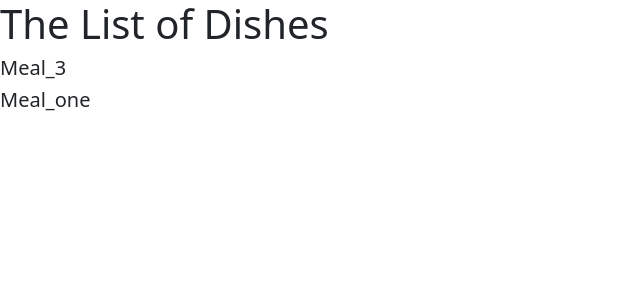
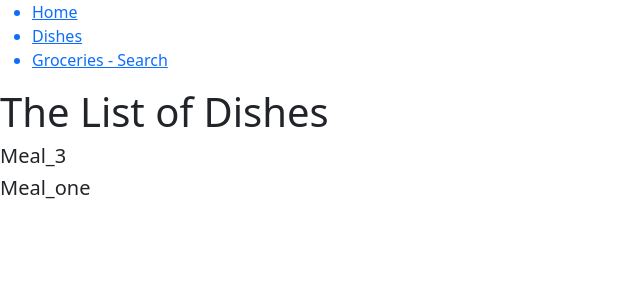
Before and after one commit to pridesiniv/DjangoTraining, a Django app: page / in a window 1280 px wide. Shown: the top 300 px of the page, without its empty margins (0-640 px from the left). Run offline with Django 4.2, Linux system fonts and the light colour scheme; data comes from the database, SQL or seed files in the repository.

Commit message:
Learning Html and Css, so that is the reason of small "code work" today

```diff
--- a/MySuitCascade/templates/MySuitCascade/layout.html
+++ b/MySuitCascade/templates/MySuitCascade/layout.html
@@ -1,15 +1,31 @@
-
+{% load static %}
 <!DOCTYPE html>
 <html lang="en">
 <head>
     <meta charset="UTF-8">
     <title>{% block title %} {% endblock %}</title>
     <link rel="stylesheet" href="https://cdn.jsdelivr.net/npm/bootstrap@5.2.3/dist/css/bootstrap.min.css">
-    <link rel="stylesheet" href="">
+    <link rel="stylesheet" href="{% static 'css/main.css' %}">
 </head>
 <body>
-<h1>The List of Dishes</h1>
-{% block dishes %}
-{% endblock %}
+<aside>
+    <ul>
+        <a href="">
+            <li>Home</li>
+        </a>
+        <a href="">
+            <li>Dishes</li>
+        </a>
+        <a href="">
+            <li>Groceries - Search</li>
+        </a>
+    </ul>
+</aside>
+<main>
+    <h1>The List of Dishes</h1>
+    {% block dishes %}
+    {% endblock %}
+
+</main>
 </body>
 </html>
--- a/MySuitCascade/urls.py
+++ b/MySuitCascade/urls.py
@@ -2,6 +2,7 @@ from django.urls import path
 from . import views
 
 urlpatterns = [
-    path('', views.first_suite),
+    path('', views.first_suite, name='Dishes'),
+    path('groceries', views.groceries, name='groceries')
 
 ]
--- a/MySuitCascade/views.py
+++ b/MySuitCascade/views.py
@@ -5,3 +5,7 @@ from . import models
 def first_suite(request):
     meals = models.FoodToMeal.objects.order_by('-published')
     return render(request, 'MySuitCascade/index.html', {'meals': meals})
+
+
+def groceries(request):
+    pass
--- a/Suite/settings.py
+++ b/Suite/settings.py
@@ -122,3 +122,8 @@ STATIC_URL = 'static/'
 # https://docs.djangoproject.com/en/4.1/ref/settings/#default-auto-field
 
 DEFAULT_AUTO_FIELD = 'django.db.models.BigAutoField'
+
+STATICFILES_DIRS = [
+    BASE_DIR / "static",
+    '/var/www/static/',
+]
--- a/Suite/urls.py
+++ b/Suite/urls.py
@@ -15,8 +15,10 @@ Including another URLconf
 """
 from django.contrib import admin
 from django.urls import path, include
+from django.conf import settings
+from django.conf.urls.static import static
 
 urlpatterns = [
-    path('admin/', admin.site.urls),
-    path('', include('MySuitCascade.urls')),
-]
+                  path('admin/', admin.site.urls),
+                  path('', include('MySuitCascade.urls')),
+              ] + static(settings.STATIC_URL, document_root=settings.STATIC_ROOT)
```
Also changed, not shown: MySuitCascade/static/css/main.css (added).
